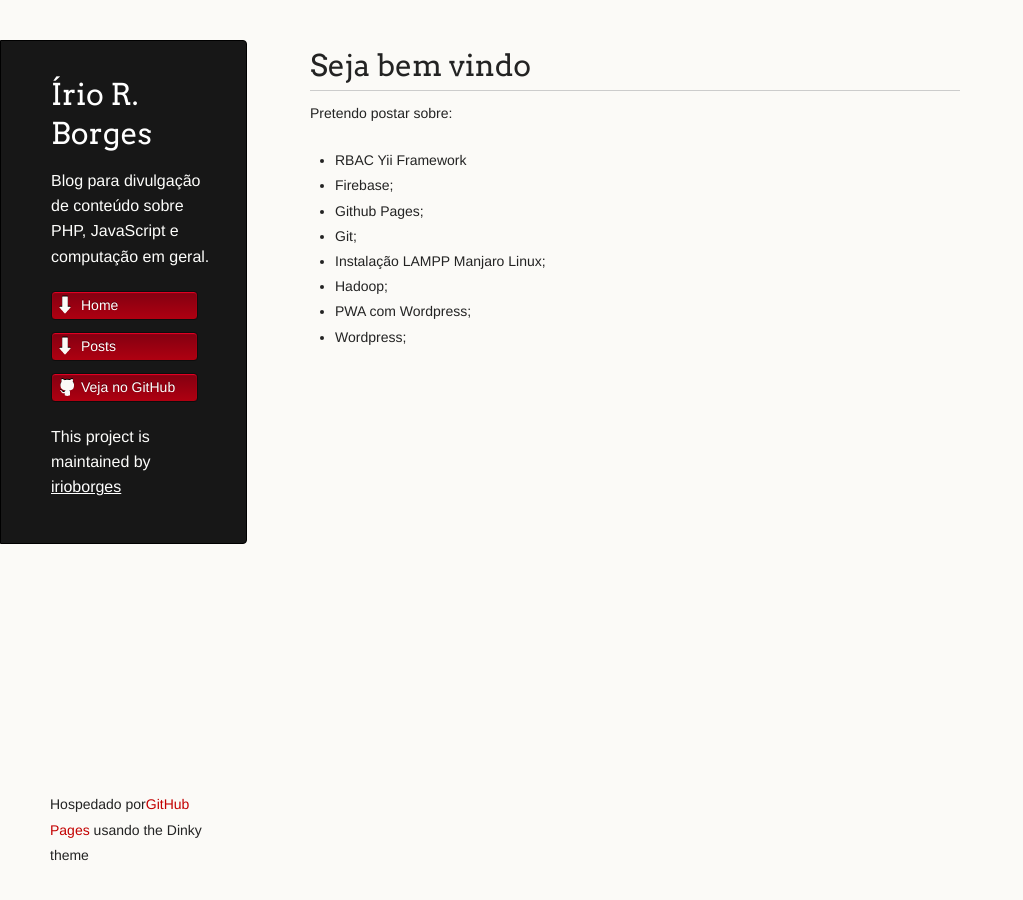
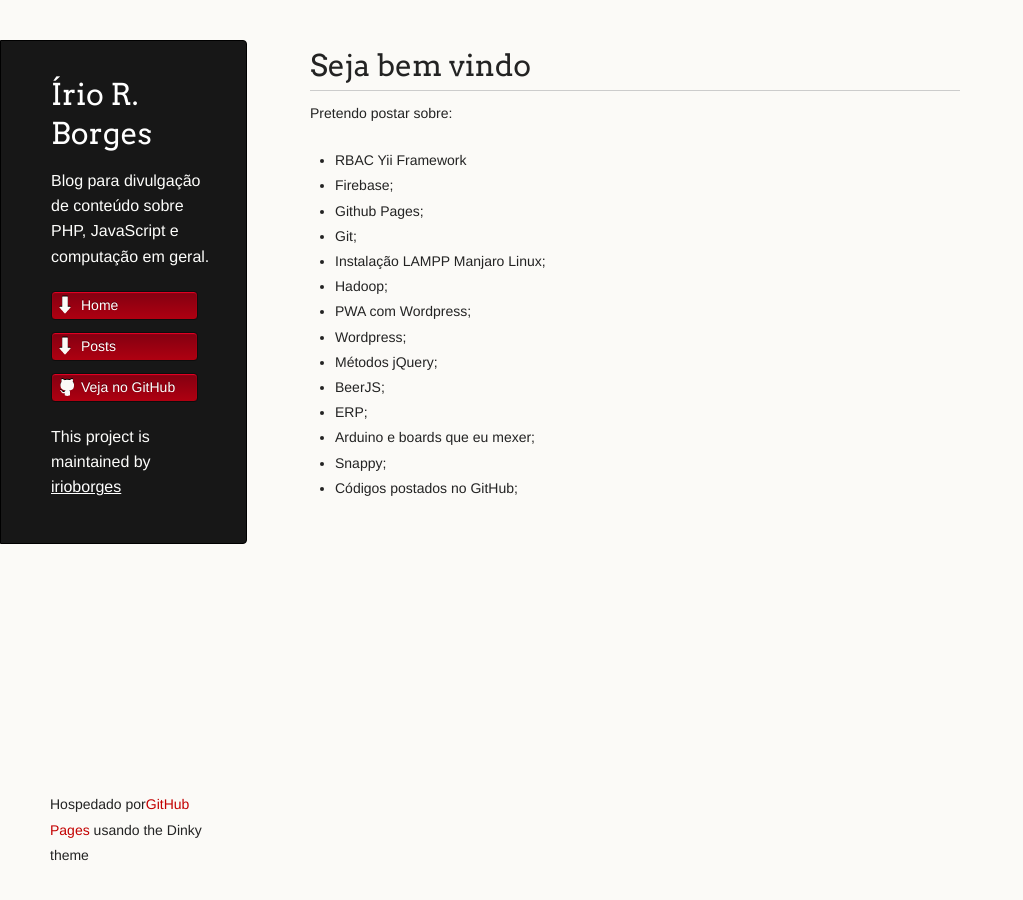
Before and after one commit to irioborges/irioborges, a Jekyll site: the page built from index.md, in a window 1280 px wide. Shown: the whole page, without its empty margins (0-1023 px from the left). Built offline with Jekyll 4.4.1, drawn with Linux system fonts in a browser that asks for light colours; our own code applies the rules of GitHub Pages for plain Markdown files.

Commit message:
Terceiro commit

```diff
--- a/index.md
+++ b/index.md
@@ -136,3 +136,9 @@ Pretendo postar sobre:
  - Hadoop;
  - PWA com Wordpress;
  - Wordpress;
+ - Métodos jQuery;
+ - BeerJS;
+ - ERP;
+ - Arduino e boards que eu mexer;
+ - Snappy;
+ - Códigos postados no GitHub;
```
